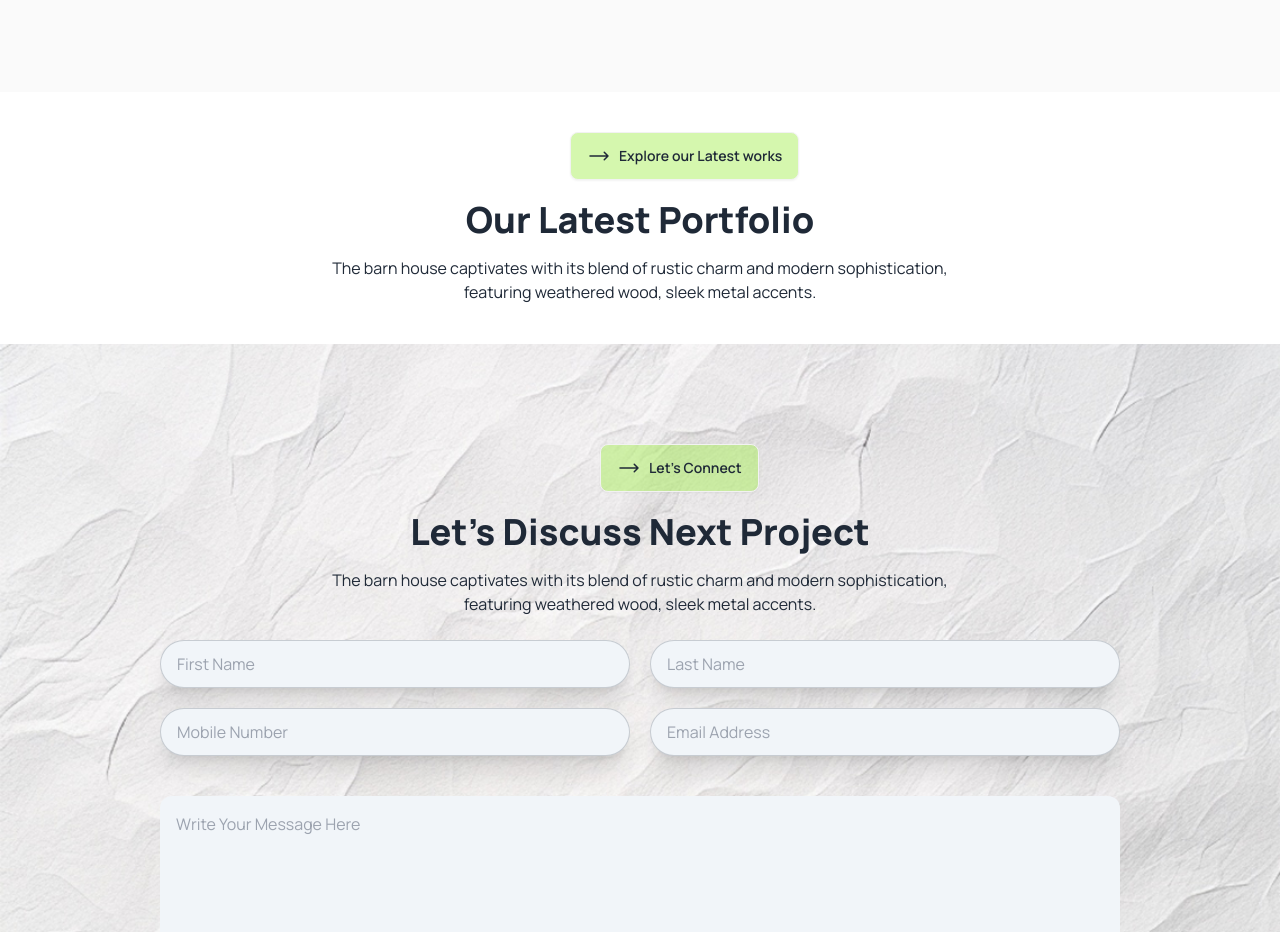
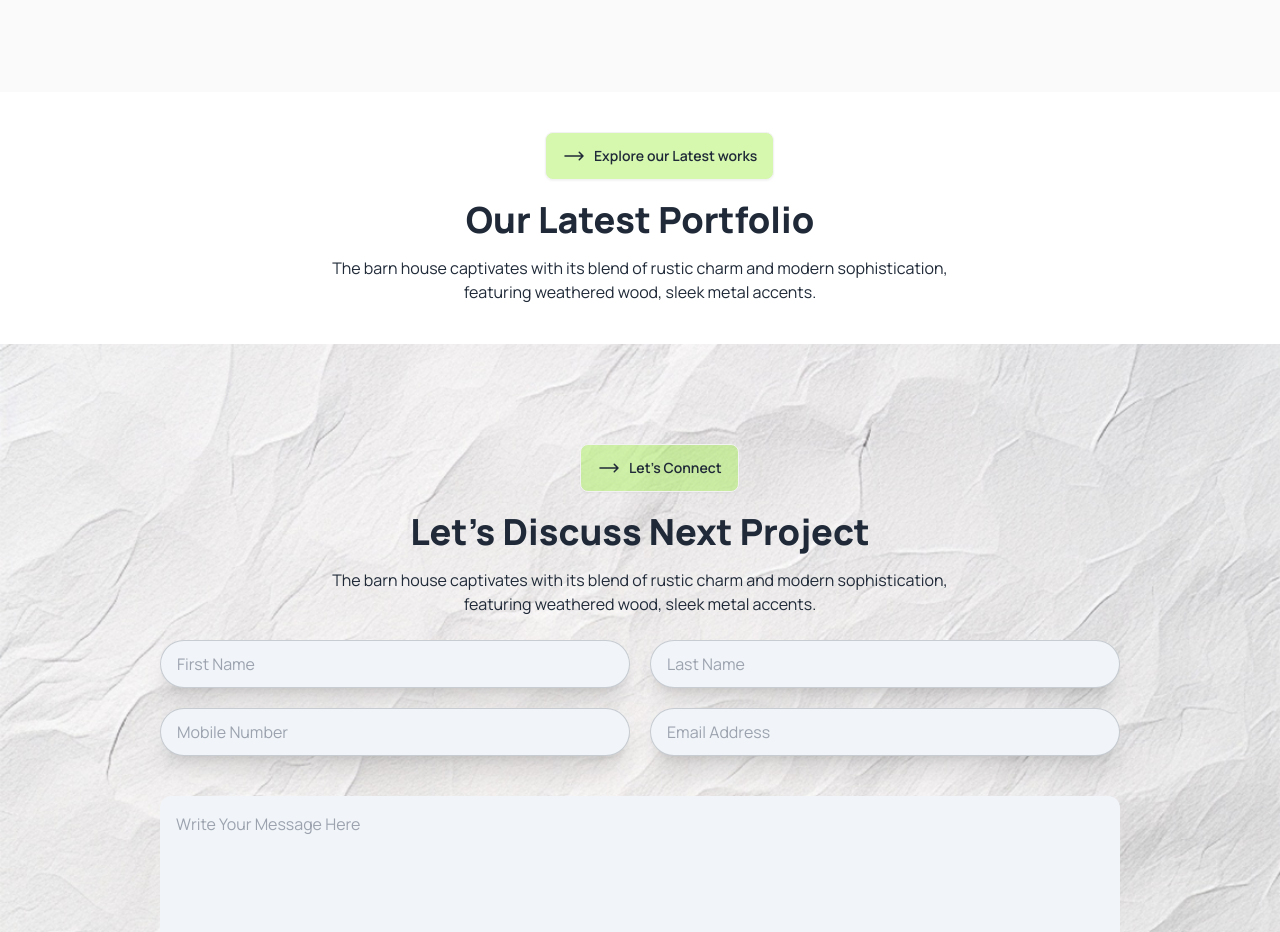
Before and after one commit to sahabulislamsifat/assignment_3, a plain HTML site: page index.html in a window 1280 px wide. Shown: the part 2160-3092 px from the top of the page. Drawn offline with nearby package versions, Linux system fonts and the light colour scheme.

Commit message:
complete

```diff
--- a/index.html
+++ b/index.html
@@ -370,7 +370,7 @@
       <!-- Challenge Section  -->
        <section class="py-10 container mx-auto">
           <!-- Button and Text content  -->
-          <button class="btn bg-primary-bg-2 ml-[100px] lg:ml-[570px] mb-5">
+          <button class="btn bg-primary-bg-2 ml-[100px] lg:ml-[545px] mb-5">
             <svg
               xmlns="http://www.w3.org/2000/svg"
               fill="none"
@@ -466,7 +466,7 @@
        <div class="container mx-auto my-24">
          <!-- Button and Title text  -->
         <div>
-          <button class="btn bg-primary-bg-2 ml-[135px] lg:ml-[600px] mb-5">
+          <button class="btn bg-primary-bg-2 ml-[135px] lg:ml-[580px] mb-5">
             <svg
               xmlns="http://www.w3.org/2000/svg"
               fill="none"
```
